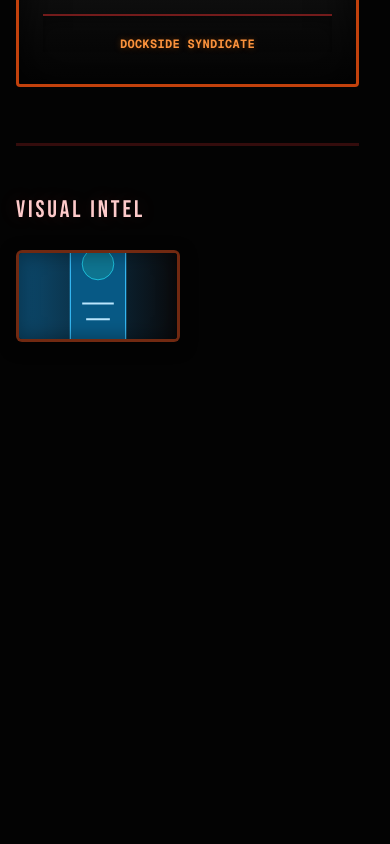
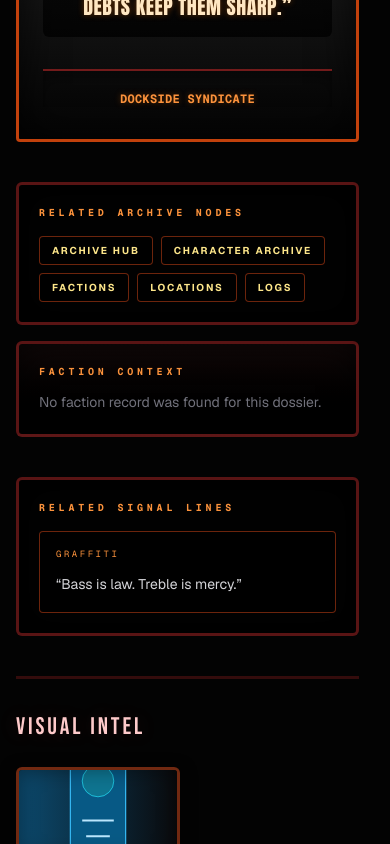
Before and after one commit to xsytrance/boricuapunk, a Next.js app: page /characters/dj-astro in a window 390 px wide. Shown: the part 1156-2000 px from the top of the page. Before the commit the page ends 1546 px from the top, so only its background shows below. Built offline with nearby package versions, Linux system fonts and the light colour scheme.

Commit message:
Add cross-linked archive navigation

```diff
--- a/app/characters/[id]/page.tsx
+++ b/app/characters/[id]/page.tsx
@@ -1,8 +1,11 @@
 import Image from "next/image";
+import Link from "next/link";
 import { notFound } from "next/navigation";
 import CharacterProfile from "@/components/CharacterProfile";
 import CharacterQuoteSection from "@/components/CharacterQuoteSection";
 import { getCharacterById } from "@/data/characters";
+import { getQuotesForCharacter } from "@/data/quotes";
+import { getFactionById } from "@/types/factions";
 
 type Props = { params: Promise<{ id: string }> };
 
@@ -11,8 +14,23 @@ export default async function CharacterDetailPage({ params }: Props) {
   const character = getCharacterById(id);
   if (!character) notFound();
 
+  const faction = getFactionById(character.faction);
+  const quotes = getQuotesForCharacter(character.id).slice(0, 3);
+
   return (
-    <main className="mx-auto flex w-full max-w-6xl flex-1 flex-col gap-14 px-4 py-12 md:gap-16 md:px-8 lg:gap-20">
+    <main className="mx-auto flex w-full max-w-6xl flex-1 flex-col gap-10 px-4 py-12 md:gap-12 md:px-8 lg:gap-14">
+      <div className="flex flex-wrap items-center gap-2 text-[10px] font-bold uppercase tracking-[0.28em] text-zinc-500">
+        <Link href="/archive" className="text-[#fdba74] transition hover:text-[#fecaca]">
+          Archive
+        </Link>
+        <span className="text-zinc-700">/</span>
+        <Link href="/characters" className="text-[#fdba74] transition hover:text-[#fecaca]">
+          Characters
+        </Link>
+        <span className="text-zinc-700">/</span>
+        <span>{character.name}</span>
+      </div>
+
       <div className="grid gap-10 lg:grid-cols-[minmax(0,1fr)_minmax(0,1.15fr)_minmax(0,0.95fr)] lg:items-start lg:gap-12 xl:gap-16">
         <div className="relative aspect-[3/4] w-full max-w-md overflow-hidden rounded-md border-[3px] border-[#c2410c] bg-black shadow-[0_0_40px_rgba(234,88,12,0.35),inset_0_0_50px_rgba(0,0,0,0.5)] lg:max-w-none">
           <div className="pointer-events-none absolute inset-0 z-10 shadow-[inset_0_0_50px_rgba(0,0,0,0.45)]" />
@@ -39,8 +57,96 @@ export default async function CharacterDetailPage({ params }: Props) {
         <CharacterQuoteSection characterId={character.id} />
       </div>
 
+      <section className="grid gap-4 lg:grid-cols-[0.95fr_1.05fr]">
+        <div className="rounded-md border-[3px] border-[#7f1d1d]/70 bg-black/60 p-5 shadow-[inset_0_0_34px_rgba(0,0,0,0.65)] md:p-6">
+          <p className="font-mono text-[10px] font-bold uppercase tracking-[0.38em] text-[#fb923c]">
+            Related archive nodes
+          </p>
+          <div className="mt-4 flex flex-wrap gap-2 text-[10px] font-bold uppercase tracking-[0.18em]">
+            <Link
+              href="/archive"
+              className="rounded border border-[#9a3412]/70 bg-black/65 px-3 py-1.5 text-[#fde68a] transition hover:border-[#f97316] hover:text-[#ffedd5]"
+            >
+              Archive Hub
+            </Link>
+            <Link
+              href="/characters"
+              className="rounded border border-[#9a3412]/70 bg-black/65 px-3 py-1.5 text-[#fde68a] transition hover:border-[#f97316] hover:text-[#ffedd5]"
+            >
+              Character Archive
+            </Link>
+            <Link
+              href="/factions"
+              className="rounded border border-[#9a3412]/70 bg-black/65 px-3 py-1.5 text-[#fde68a] transition hover:border-[#f97316] hover:text-[#ffedd5]"
+            >
+              Factions
+            </Link>
+            <Link
+              href="/locations"
+              className="rounded border border-[#9a3412]/70 bg-black/65 px-3 py-1.5 text-[#fde68a] transition hover:border-[#f97316] hover:text-[#ffedd5]"
+            >
+              Locations
+            </Link>
+            <Link
+              href="/logs"
+              className="rounded border border-[#9a3412]/70 bg-black/65 px-3 py-1.5 text-[#fde68a] transition hover:border-[#f97316] hover:text-[#ffedd5]"
+            >
+              Logs
+            </Link>
+          </div>
+        </div>
+
+        <div className="rounded-md border-[3px] border-[#7f1d1d]/70 bg-gradient-to-b from-[#120909] to-black/80 p-5 shadow-[inset_0_0_34px_rgba(0,0,0,0.7)] md:p-6">
+          <p className="font-mono text-[10px] font-bold uppercase tracking-[0.38em] text-[#fb923c]">
+            Faction context
+          </p>
+          {faction ? (
+            <>
+              <h2 className="mt-3 font-[family-name:var(--font-display)] text-3xl uppercase tracking-[0.04em] text-[#fecaca]">
+                {faction.name}
+              </h2>
+              <p className="mt-3 text-sm leading-relaxed text-zinc-400">{faction.description}</p>
+            </>
+          ) : (
+            <p className="mt-3 text-sm leading-relaxed text-zinc-500">
+              No faction record was found for this dossier.
+            </p>
+          )}
+
+          {faction ? (
+            <Link
+              href="/factions"
+              className="mt-4 inline-flex rounded border border-[#9a3412]/70 bg-black/65 px-3 py-1.5 font-mono text-[10px] font-bold uppercase tracking-[0.18em] text-[#fde68a] transition hover:border-[#f97316] hover:text-[#ffedd5]"
+            >
+              Open faction index
+            </Link>
+          ) : null}
+        </div>
+      </section>
+
+      {quotes.length ? (
+        <section className="rounded-md border-[3px] border-[#7f1d1d]/70 bg-black/60 p-5 shadow-[inset_0_0_34px_rgba(0,0,0,0.65)] md:p-6">
+          <p className="font-mono text-[10px] font-bold uppercase tracking-[0.38em] text-[#fb923c]">
+            Related signal lines
+          </p>
+          <div className="mt-4 grid gap-3 md:grid-cols-3">
+            {quotes.map((quote) => (
+              <article
+                key={quote.id}
+                className="rounded border border-[#9a3412]/70 bg-black/65 p-4 shadow-[inset_0_0_24px_rgba(0,0,0,0.5)]"
+              >
+                <p className="font-mono text-[9px] uppercase tracking-[0.28em] text-[#fb923c]">
+                  {quote.style}
+                </p>
+                <p className="mt-3 text-sm leading-relaxed text-zinc-300">“{quote.text}”</p>
+              </article>
+            ))}
+          </div>
+        </section>
+      ) : null}
+
       {character.images.length > 0 ? (
-        <section className="border-t-[3px] border-[#7f1d1d]/40 pt-12">
+        <section className="border-t-[3px] border-[#7f1d1d]/40 pt-8 md:pt-10">
           <h2 className="mb-6 font-[family-name:var(--font-display)] text-2xl uppercase tracking-[0.12em] text-[#fecaca] md:text-3xl [text-shadow:0_0_20px_rgba(248,113,113,0.2)]">
             Visual Intel
           </h2>
--- a/app/factions/page.tsx
+++ b/app/factions/page.tsx
@@ -1,7 +1,7 @@
 import Link from "next/link";
 import ArchivePageShell from "@/components/ArchivePageShell";
 import { characters } from "@/types/characters";
-import { factions, getFactionById } from "@/types/factions";
+import { factions } from "@/types/factions";
 
 const alignmentStyles: Record<string, string> = {
   ally: "text-[#86efac] border-[#22c55e]/70 bg-[#052e16]/80",
--- a/app/locations/page.tsx
+++ b/app/locations/page.tsx
@@ -1,3 +1,4 @@
+import Link from "next/link";
 import ArchivePageShell from "@/components/ArchivePageShell";
 
 const locations = [
@@ -6,48 +7,56 @@ const locations = [
     role: "Primary cityscape",
     faction: "Flower City Interests",
     note: "A neon-parasol power zone where elegance and cruelty share the same hallway.",
+    links: ["/lore", "/factions"],
   },
   {
     name: "People of Pisces",
     role: "Seven-story ale joint",
     faction: "People of Pisces",
     note: "A musician’s nest, a board for gigs, and one of the saga’s most memorable meeting grounds.",
+    links: ["/characters", "/logs"],
   },
   {
     name: "Central Socket",
     role: "Mythic infrastructure",
     faction: "Red Noodle Clan",
     note: "The stolen heart of the archive’s tech mythology—where betrayal and protocol overlap.",
+    links: ["/lore", "/logs"],
   },
   {
     name: "Piano Factory",
     role: "Acoustic power plant",
     faction: "Skywave Collective",
     note: "Ventilation, jazz, and judgment. The building itself feels like an instrument with a memory.",
+    links: ["/lore", "/factions"],
   },
   {
     name: "Salt Ring Enclave",
     role: "Dockside treaty zone",
     faction: "Salt Ring Enclave",
     note: "Brine, rust, silence, and blacked-out windows—where bargains last longer than names.",
+    links: ["/factions", "/logs"],
   },
   {
     name: "Bamboo Mountain",
     role: "Kismet ridge",
     faction: "House of Yabu",
     note: "A stage for ancestral power, grief, and the kind of lineage that changes your hand on the weapon.",
+    links: ["/lore", "/characters"],
   },
   {
     name: "Boricuapunk Archive",
     role: "Living dossier system",
     faction: "Red Noodle Clan",
     note: "The site’s own in-world frame: not a museum, but an active archive under construction.",
+    links: ["/archive", "/about"],
   },
   {
     name: "Old San Juan Sprawl",
     role: "Harbor network",
     faction: "Dockside Syndicate",
     note: "Debts travel fast here. Tides do the accounting.",
+    links: ["/factions", "/characters"],
   },
 ];
 
@@ -79,6 +88,17 @@ export default function LocationsPage() {
               {location.faction}
             </p>
             <p className="mt-3 text-sm leading-relaxed text-zinc-400">{location.note}</p>
+            <div className="mt-4 flex flex-wrap gap-2">
+              {location.links.map((href) => (
+                <Link
+                  key={href}
+                  href={href}
+                  className="rounded border border-[#9a3412]/70 bg-black/65 px-2.5 py-1 font-mono text-[10px] uppercase tracking-[0.16em] text-[#fde68a] transition hover:border-[#f97316] hover:text-[#ffedd5]"
+                >
+                  {href.replace(/^\//, "")}
+                </Link>
+              ))}
+            </div>
           </article>
         ))}
       </div>
--- a/app/logs/page.tsx
+++ b/app/logs/page.tsx
@@ -1,3 +1,4 @@
+import Link from "next/link";
 import ArchivePageShell from "@/components/ArchivePageShell";
 import { quotes } from "@/data/quotes";
 import { characters } from "@/types/characters";
@@ -37,6 +38,14 @@ export default function LogsPage() {
                 </span>
               </div>
               <p className="mt-4 text-sm leading-relaxed text-zinc-300">“{quote.text}”</p>
+              {character ? (
+                <Link
+                  href={`/characters/${character.id}`}
+                  className="mt-4 inline-flex rounded border border-[#9a3412]/70 bg-black/65 px-3 py-1.5 font-mono text-[10px] uppercase tracking-[0.18em] text-[#fde68a] transition hover:border-[#f97316] hover:text-[#ffedd5]"
+                >
+                  Open dossier
+                </Link>
+              ) : null}
             </article>
           );
         })}
--- a/app/lore/page.tsx
+++ b/app/lore/page.tsx
@@ -1,3 +1,4 @@
+import Link from "next/link";
 import ArchivePageShell from "@/components/ArchivePageShell";
 
 const loreNodes = [
@@ -5,41 +6,49 @@ const loreNodes = [
     title: "The Folded Borough",
     excerpt:
       "Flower City folds inward like a letter never sent. The archive treats the borough as a crease in reality, not a map coordinate.",
+    links: ["/locations"],
   },
   {
     title: "Raziel Underwire",
     excerpt:
       "Not a person, but the cough in the grid throat—where prayer and copper splice together and leave a blue spark behind.",
+    links: ["/logs", "/characters/vera-cordoba"],
   },
   {
     title: "Glass Lung Choir",
     excerpt:
       "A hidden acoustic verdict under the Piano Factory. Tourists hear jazz; initiates hear a sentence delivered in harmony.",
+    links: ["/locations", "/logs"],
   },
   {
     title: "Socket Ghost",
     excerpt:
       "The pause between hello and betrayal. The handshake artifact that keeps returning like a glitch with intent.",
+    links: ["/logs", "/characters/manus-neco"],
   },
   {
     title: "Salt Ring Enclave",
     excerpt:
       "A dockside treaty carved in rust. Brine, blackout windows, and saints who know how to keep quiet.",
+    links: ["/locations", "/factions"],
   },
   {
     title: "Obsidian Parade",
     excerpt:
       "A column that aligns instead of marching. No hymn, no hats—just a procession that arrives when the world is dreaming.",
+    links: ["/locations", "/factions"],
   },
   {
     title: "Kumoyun Static Saint",
     excerpt:
       "Hope in porcelain with a contrail of almost-music. Everyone hears it differently; the archive refuses to simplify it.",
+    links: ["/logs", "/characters/bloodless-visitor"],
   },
   {
     title: "Threadclose",
     excerpt:
       "The ending that isn’t an ending: gratitude as weapon, static as scripture, and a dare to keep the story alive.",
+    links: ["/archive", "/about"],
   },
 ];
 
@@ -68,6 +77,17 @@ export default function LorePage() {
               {node.title}
             </h2>
             <p className="mt-3 text-sm leading-relaxed text-zinc-400">{node.excerpt}</p>
+            <div className="mt-4 flex flex-wrap gap-2">
+              {node.links.map((href) => (
+                <Link
+                  key={href}
+                  href={href}
+                  className="rounded border border-[#9a3412]/70 bg-black/65 px-2.5 py-1 font-mono text-[10px] uppercase tracking-[0.16em] text-[#fde68a] transition hover:border-[#f97316] hover:text-[#ffedd5]"
+                >
+                  {href.replace(/^\//, "")}
+                </Link>
+              ))}
+            </div>
           </article>
         ))}
       </div>
--- a/components/Header.tsx
+++ b/components/Header.tsx
@@ -10,24 +10,18 @@ export default function Header() {
         >
           Boricuapunk Archive
         </Link>
-        <nav className="flex items-center gap-4 text-[10px] font-bold uppercase tracking-[0.18em] md:gap-8 md:text-xs md:tracking-[0.25em]">
-          <Link
-            href="/"
-            className="text-zinc-500 transition hover:text-[#fdba74] hover:drop-shadow-[0_0_10px_rgba(251,146,60,0.75)]"
-          >
+        <nav className="flex items-center gap-4 text-[10px] font-bold uppercase tracking-[0.18em] md:gap-6 md:text-xs md:tracking-[0.25em]">
+          <Link href="/" className="text-zinc-500 transition hover:text-[#fdba74] hover:drop-shadow-[0_0_10px_rgba(251,146,60,0.75)]">
             Home
           </Link>
-          <Link
-            href="/archive"
-            className="text-zinc-500 transition hover:text-[#fdba74] hover:drop-shadow-[0_0_10px_rgba(251,146,60,0.75)]"
-          >
+          <Link href="/archive" className="text-zinc-500 transition hover:text-[#fdba74] hover:drop-shadow-[0_0_10px_rgba(251,146,60,0.75)]">
             Archive
           </Link>
-          <Link
-            href="/characters"
-            className="text-zinc-500 transition hover:text-[#fdba74] hover:drop-shadow-[0_0_10px_rgba(251,146,60,0.75)]"
-          >
+          <Link href="/characters" className="text-zinc-500 transition hover:text-[#fdba74] hover:drop-shadow-[0_0_10px_rgba(251,146,60,0.75)]">
             Characters
+          </Link>
+          <Link href="/factions" className="hidden text-zinc-500 transition hover:text-[#fdba74] hover:drop-shadow-[0_0_10px_rgba(251,146,60,0.75)] md:inline-flex">
+            Factions
           </Link>
         </nav>
       </div>
```
